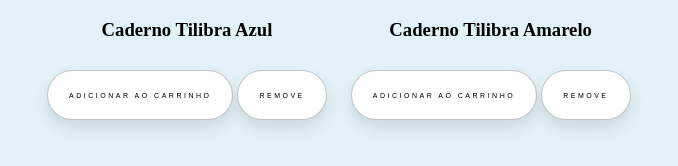
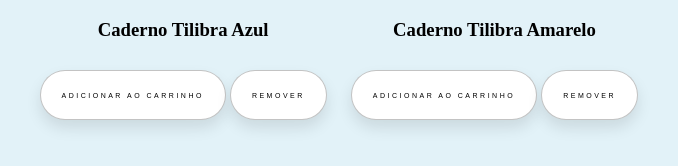
Before and after one commit to Vinipcsl/O-Futuro-Em-Nossas-Maos, a website: page test_paginaBanco/pdonatario.html in a window 1280 px wide. Shown: the part 448-614 px from the top of the page, 102-780 px from the left. Drawn offline with Linux system fonts and the light colour scheme; files whose address does not match are found by name.

Commit message:
Update pdonatario.html

```diff
--- a/test_paginaBanco/pdonatario.html
+++ b/test_paginaBanco/pdonatario.html
@@ -30,13 +30,13 @@
         <img id="imgProduto" src="cadernoTilibraAzul.jpg" alt="Caderno Tilibra Azul">
         <h3>Caderno Tilibra Azul</h3>
         <button onclick="addToCart(1)">Adicionar ao Carrinho</button>
-        <button id="checkout-btn" onclick="removeFromCart(1)">Remove</button>
+        <button id="checkout-btn" onclick="removeFromCart(1)">Remover</button>
       </div>
       <div class="product">
         <img id="imgProduto" src="cadernoTilibraAmarelo.jpg" alt="Caderno Tilibra Amarelo">
         <h3>Caderno Tilibra Amarelo</h3>
         <button onclick="addToCart(2)">Adicionar ao Carrinho</button>
-        <button id="checkout-btn" onclick="removeFromCart(2)">Remove</button>
+        <button id="checkout-btn" onclick="removeFromCart(2)">Remover</button>
       </div>
     </div>
 
```
